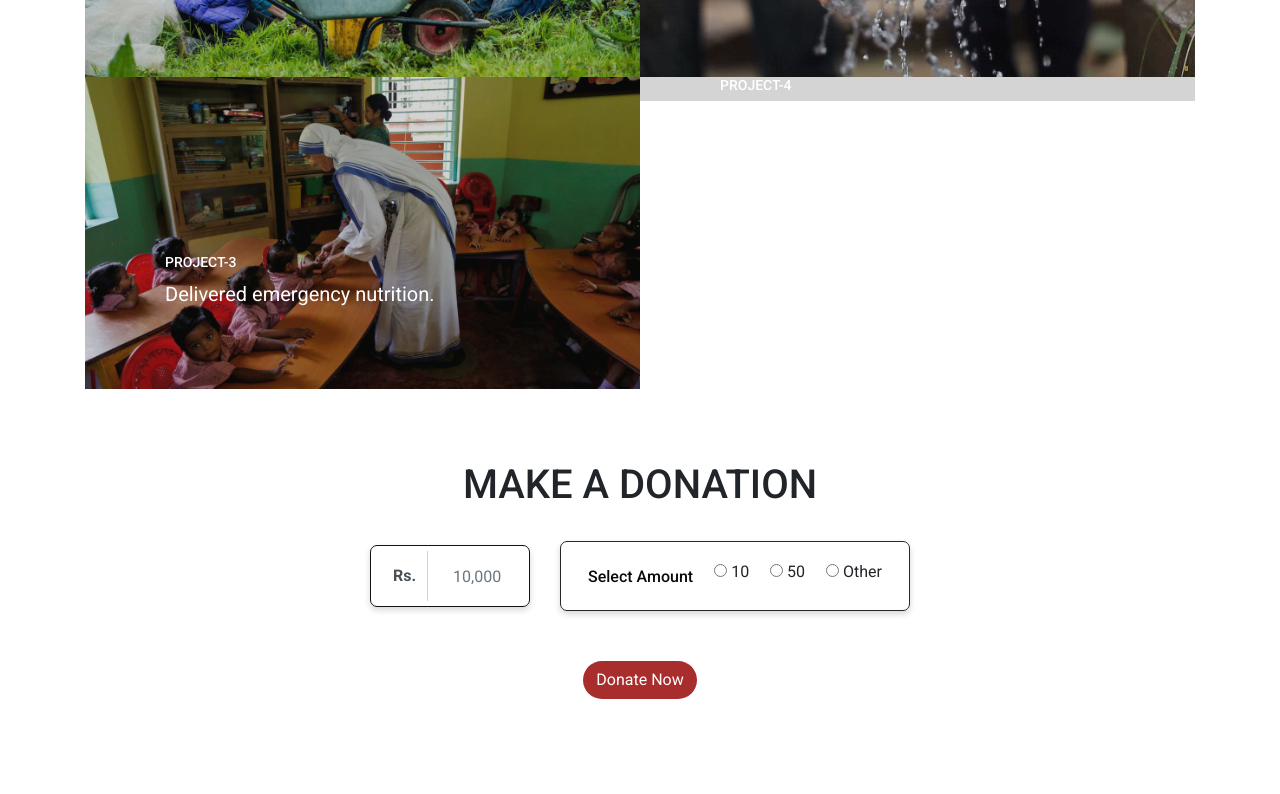
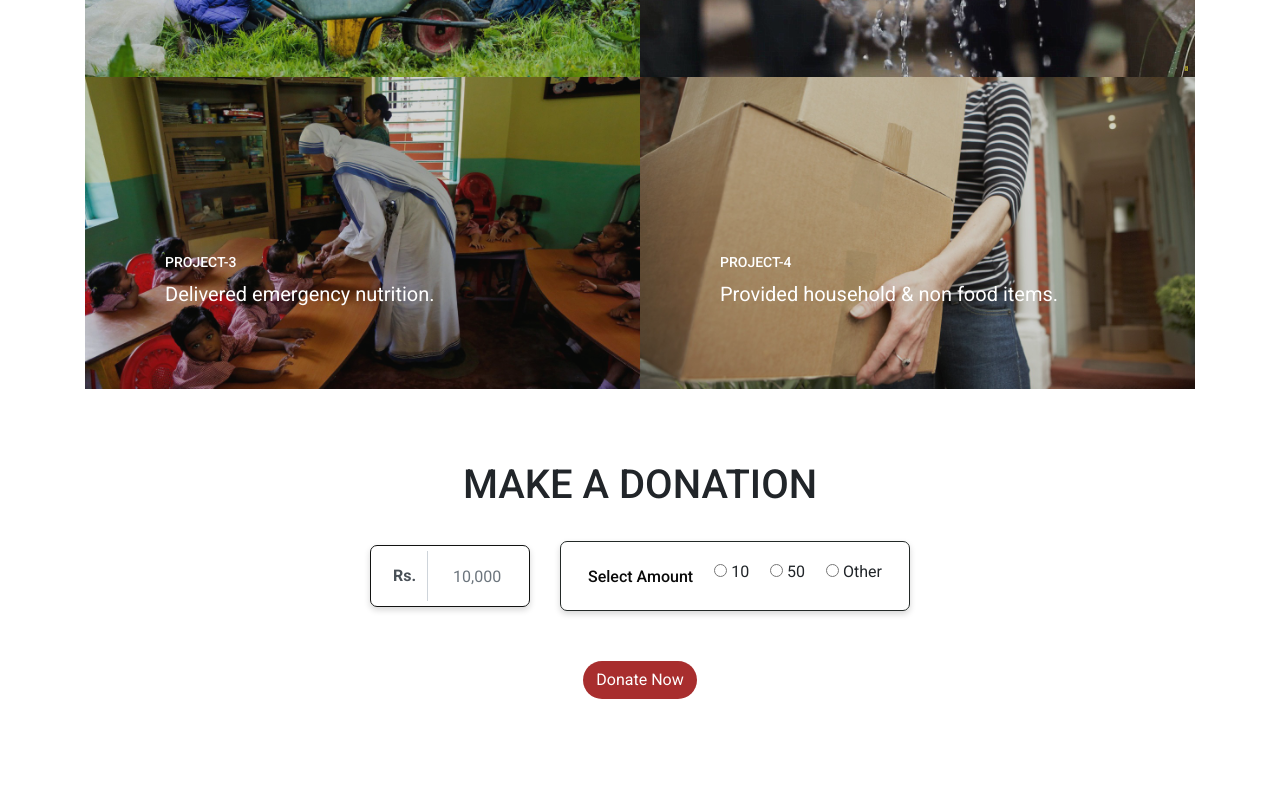
Before and after one commit to HaripriyaKarampuri/NGO_Better_World, a plain HTML site: page index.html in a window 1280 px wide. Shown: the part 3179-3973 px from the top of the page. Drawn offline with nearby package versions, Linux system fonts and the light colour scheme.

Commit message:
Update index.html

```diff
--- a/index.html
+++ b/index.html
@@ -369,7 +369,7 @@
                           </p>
                       </span>
                   </span>
-                  <img src="I./pro-4.jpg"class="img-fluid"alt="">
+                  <img src="./pro-4.jpg"class="img-fluid"alt="">
               </a>
           </div>
           <!---->
```
